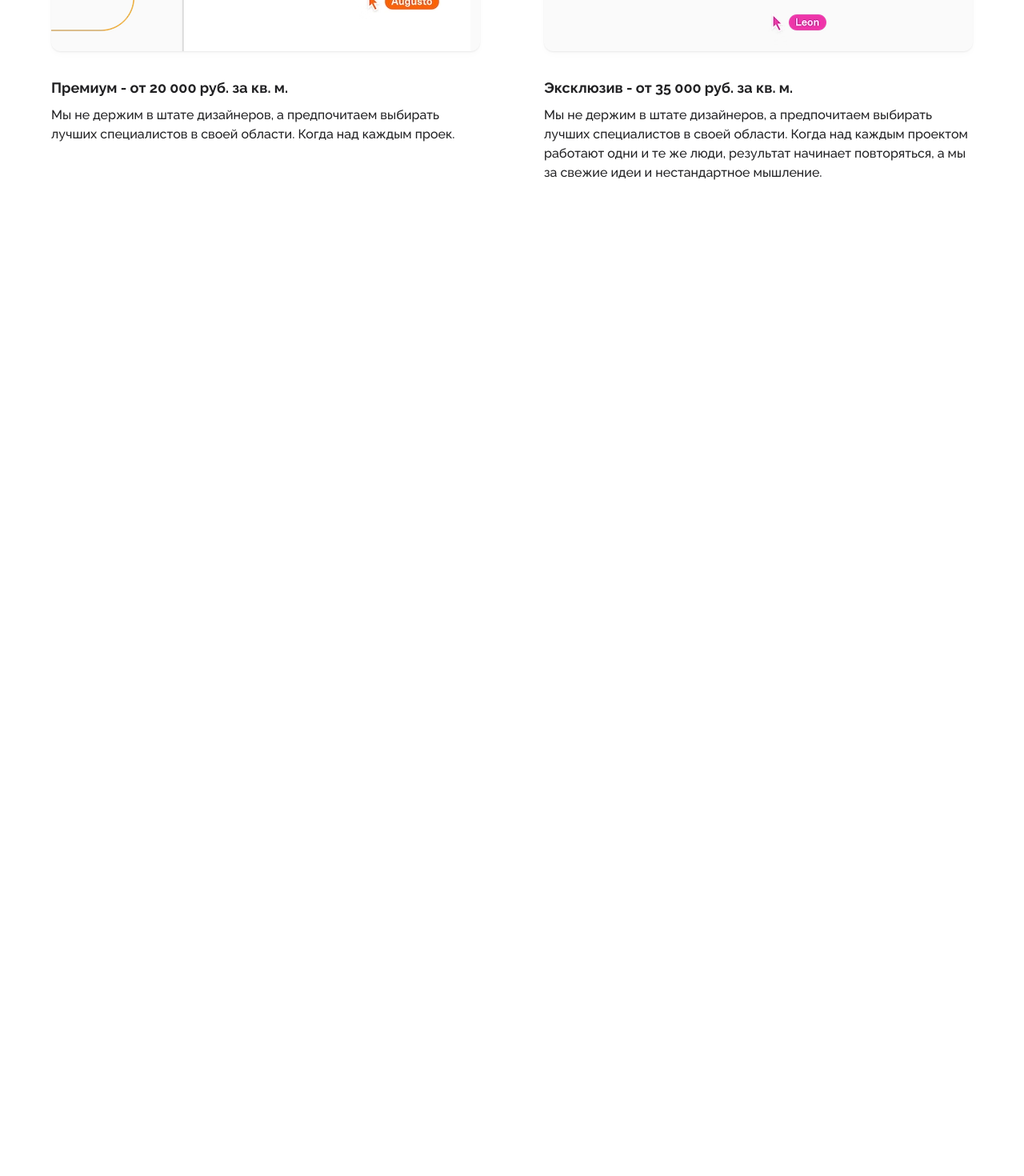
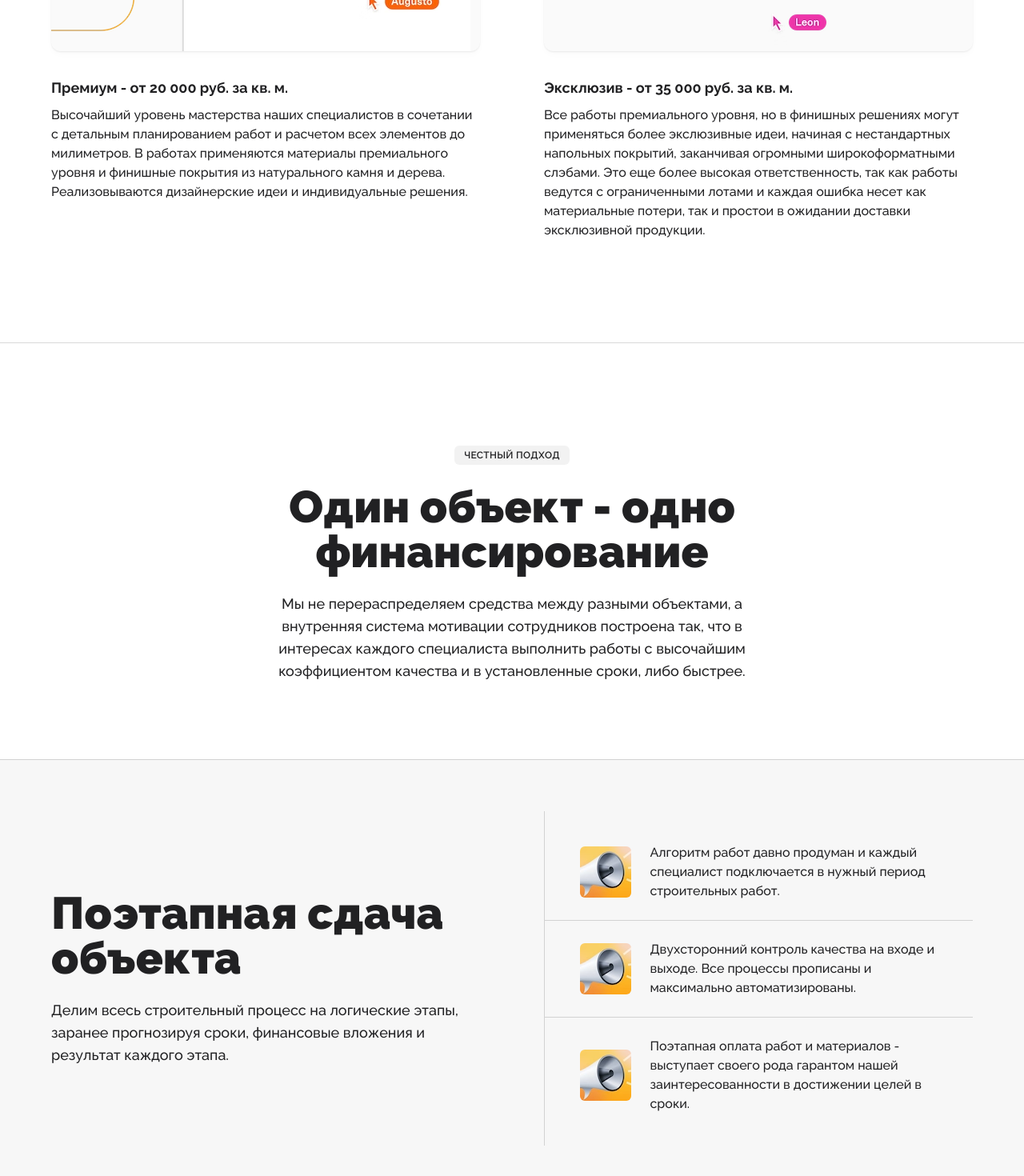
Before and after one commit to eminsfrontend/sketch-copy-app, a Next.js app: page /price in a window 1280 px wide. Shown: the part 920-2390 px from the top of the page at 80% size. Before the commit the page ends 1148 px from the top, so only its background shows below. Built offline with nearby package versions, Linux system fonts and the light colour scheme.

Commit message:
last changes

```diff
--- a/components/singleComponent/header.tsx
+++ b/components/singleComponent/header.tsx
@@ -34,7 +34,7 @@ export default function Header() {
             />
             <a
               href="tel:+79612032707"
-              className="font-montserrat font-semibold"
+              className="font-montserrat font-semibold text-sm"
             >
               +7 495 203 27 07
             </a>
--- a/pages/price.tsx
+++ b/pages/price.tsx
@@ -1,9 +1,12 @@
 import Head from "next/head"
+import Image from "next/image"
 import {
   Header,
   ImageAndText,
   ImageTextGrid,
   InfoArea,
+  LabeledArea,
+  SimpleForm,
   TitleArea,
 } from "../components"
 import { ImagePositionOnBackground } from "../components/layoutComponent/imageAndText"
@@ -34,8 +37,8 @@ export default function Price() {
                 secondaryImageAlt="text-title-1"
                 secondaryImagePosition={ImagePositionOnBackground.end}
                 secondaryTitle="Премиум - от 20 000 руб. за кв. м."
-                secondaryDescription="Мы не держим в штате дизайнеров, а предпочитаем выбирать лучших специалистов в своей области.
-              Когда над каждым проек."
+                secondaryDescription="Высочайший уровень мастерства наших специалистов в сочетании с детальным планированием работ и расчетом всех элементов до милиметров.
+                В работах применяются материалы премиального уровня и финишные покрытия из натурального камня и дерева. Реализовываются дизайнерские идеи и индивидуальные решения."
               />
             }
             rightArea={
@@ -43,12 +46,98 @@ export default function Price() {
                 secondaryImage="collaboration@2x"
                 secondaryImageAlt="text-title-2"
                 secondaryTitle="Эксклюзив - от 35 000 руб. за кв. м."
-                secondaryDescription="Мы не держим в штате дизайнеров, а предпочитаем выбирать лучших специалистов в своей области.
-              Когда над каждым проектом работают одни и те же люди, результат начинает повторяться, а мы за свежие идеи и нестандартное мышление."
+                secondaryDescription="Все работы премиального уровня, но в финишных решениях могут применяться более экслюзивные идеи,
+                начиная с нестандартных напольных покрытий, заканчивая огромными широкоформатными слэбами. Это еще более высокая ответственность,
+                так как работы ведутся с ограниченными лотами и каждая ошибка несет как материальные потери,
+                так и простои в ожидании доставки эксклюзивной продукции."
               />
             }
           />
         </div>
+
+        <div className="mt-32 border-t border-t-black border-opacity-[15%]"></div>
+
+        <div className="mt-32">
+          <LabeledArea
+            labelTitle="Честный подход"
+            title="Один объект - одно финансирование"
+            description="Мы не перераспределяем средства между разными объектами, а внутренняя система мотивации сотрудников построена так, что в интересах каждого специалиста выполнить работы с высочайшим коэффициентом качества и в установленные сроки, либо быстрее."
+            haslink={false}
+          />
+        </div>
+
+        {/* Form Area */}
+        <section className="bg-black bg-opacity-[3%] py-16 mt-24 border-t border-black border-opacity-[15%]">
+          <div className="container max-w-6xl mx-auto mb-32 flex flex-col-reverse lg:flex-row-reverse justify-between lg:items-center lg:gap-x-20">
+            <div className="lg:flex-1 py-10 px-4 md:px-32 lg:px-0 lg:border-l lg:border-black lg:border-opacity-[15%]">
+              <div className="flex flex-col gap-y-6">
+                <div className="flex items-center gap-x-6 lg:px-11 pb-6 border-b border-black border-opacity-[15%]">
+                  <Image
+                    src="/accets/images/sketch-proud-to-be-independent-2022.avif"
+                    alt="some-image"
+                    width={64}
+                    height={64}
+                    className="rounded-md shrink-0"
+                  />
+                  <p className="text-dark font-medium text-base leading-6">
+                    Алгоритм работ давно продуман и каждый специалист
+                    подключается в нужный период строительных работ.
+                  </p>
+                </div>
+                <div className="flex items-center gap-x-6 lg:px-11 pb-6 border-b border-black border-opacity-[15%]">
+                  <Image
+                    src="/accets/images/sketch-proud-to-be-independent-2022.avif"
+                    alt="some-image"
+                    width={64}
+                    height={64}
+                    className="rounded-md shrink-0"
+                  />
+                  <p className="text-dark font-medium text-base leading-6">
+                    Двухсторонний контроль качества на входе и выходе. Все
+                    процессы прописаны и максимально автоматизированы.
+                  </p>
+                </div>
+                <div className="flex items-center gap-x-6 lg:px-11 pb-6 last:border-none last:pb-0 border-b border-black border-opacity-[15%]">
+                  <Image
+                    src="/accets/images/sketch-proud-to-be-independent-2022.avif"
+                    alt="some-image"
+                    width={64}
+                    height={64}
+                    className="rounded-md shrink-0"
+                  />
+                  <p className="text-dark font-medium text-base leading-6">
+                    Поэтапная оплата работ и материалов - выступает своего рода
+                    гарантом нашей заинтересованности в достижении целей в
+                    сроки.
+                  </p>
+                </div>
+              </div>
+            </div>
+            <div className="flex flex-1 flex-col gap-y-20 mt-20 lg:mt-0 md:px-32 lg:px-0">
+              <div className="flex flex-col gap-y-6 px-5 md:px-0">
+                <h2 className="text-dark font-black text-subtitleMobile leading-subtitleMobile md:text-subtitleTablet md:leading-subtitleTablet lg:text-subtitleDesctop lg:leading-subtitleDesctop">
+                  Поэтапная сдача объекта
+                </h2>
+                <p className="text-dark font-medium text-base leading-6 md:text-lg md:leading-7">
+                  Делим всесь строительный процесс на логические этапы, заранее
+                  прогнозируя сроки, финансовые вложения и результат каждого
+                  этапа.
+                </p>
+              </div>
+            </div>
+          </div>
+          <LabeledArea
+            labelTitle="В подарок первый месяц авторского надзора"
+            title="Оставьте заявку на ремонтные работы"
+            description="Получите профессиональную консультацию и ответы на все вопросы. Для этого достаточно оставить контактный номер телефона и наш специалист перезвонит в течение 10 минут."
+            haslink={false}
+            linkTo="/"
+            linkTitle="Explore your design toolkit"
+          />
+          <div className="container max-w-6xl mx-auto flex flex-col gap-y-16 mb-24 px-4 md:px-32 xl:px-64 lg:px-0">
+            <SimpleForm />
+          </div>
+        </section>
       </main>
     </>
   )
```
